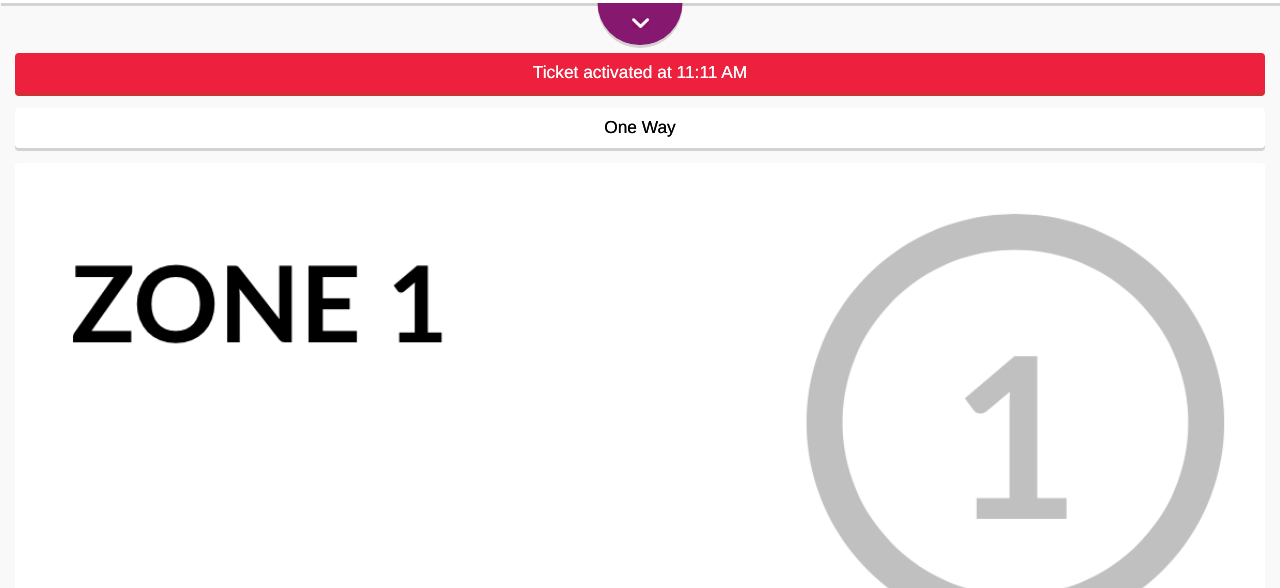
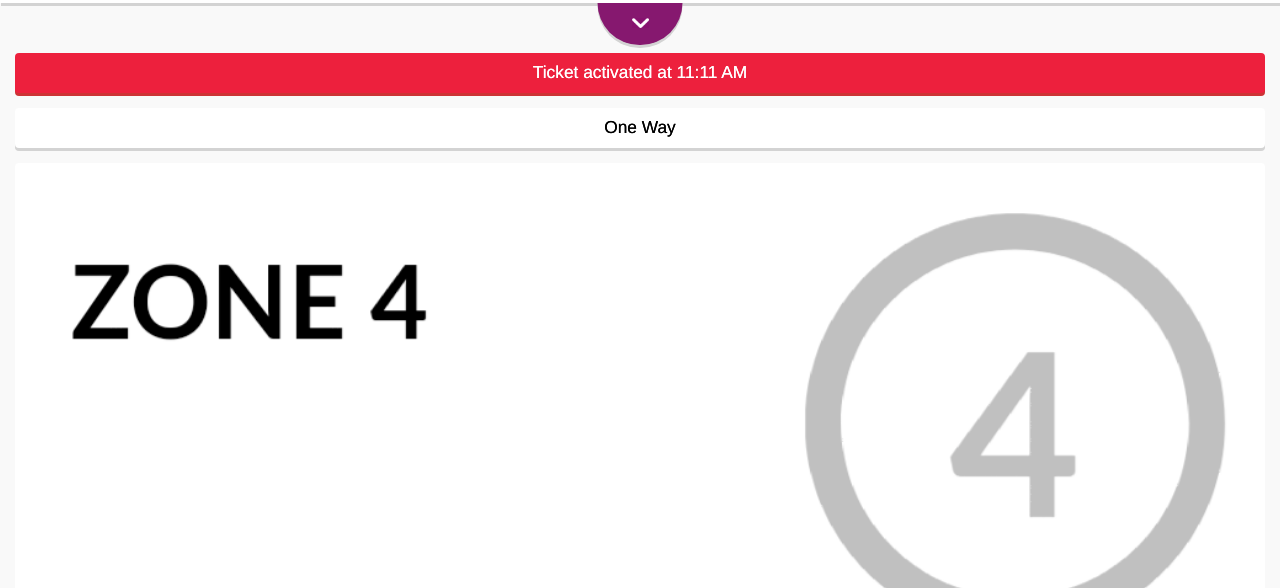
Before and after one commit to rickmortum/rickmortum.github.io, a plain HTML site: page index.html in a window 1280 px wide. Shown: the part 212-800 px from the top of the page. Drawn offline with Linux system fonts and the light colour scheme.

Commit message:
Update index

```diff
--- a/index.html
+++ b/index.html
@@ -82,7 +82,7 @@
     <div class="row">
         <div class="col-xs-12 text-center">
             <div id="zone" class="btn" style="width:100%;background-color:#FFFFFF;color:black;line-height:25px;box-shadow: 0px 3px 0px #D3D3D3;">
-                <img style="pointer-events: none;" id="zoneimg" width=100% src="gfx/1_v2.png">
+                <img style="pointer-events: none;" id="zoneimg" width=100% src="gfx/4.png">
             </div>
         </div>
     </div>
```
